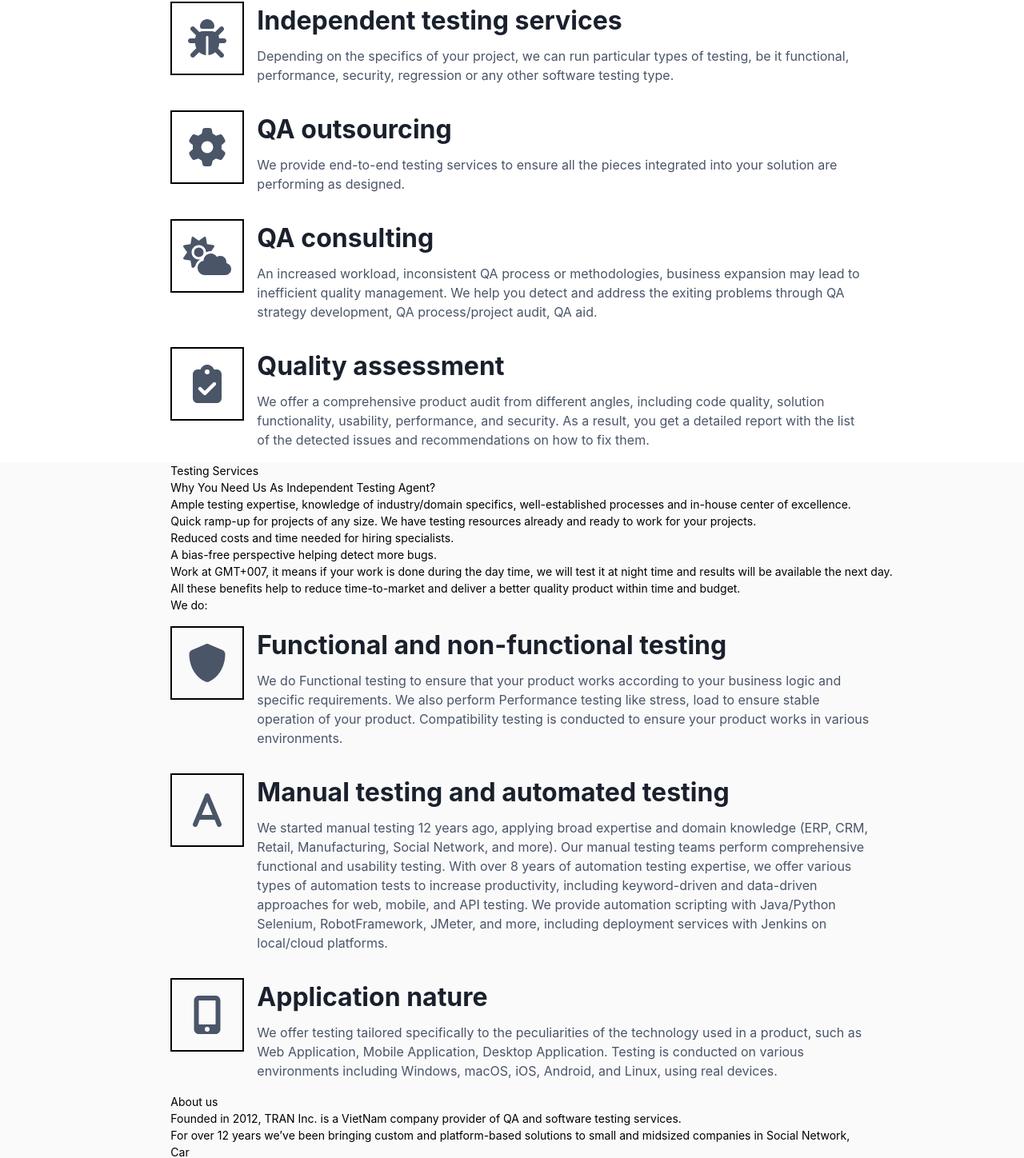
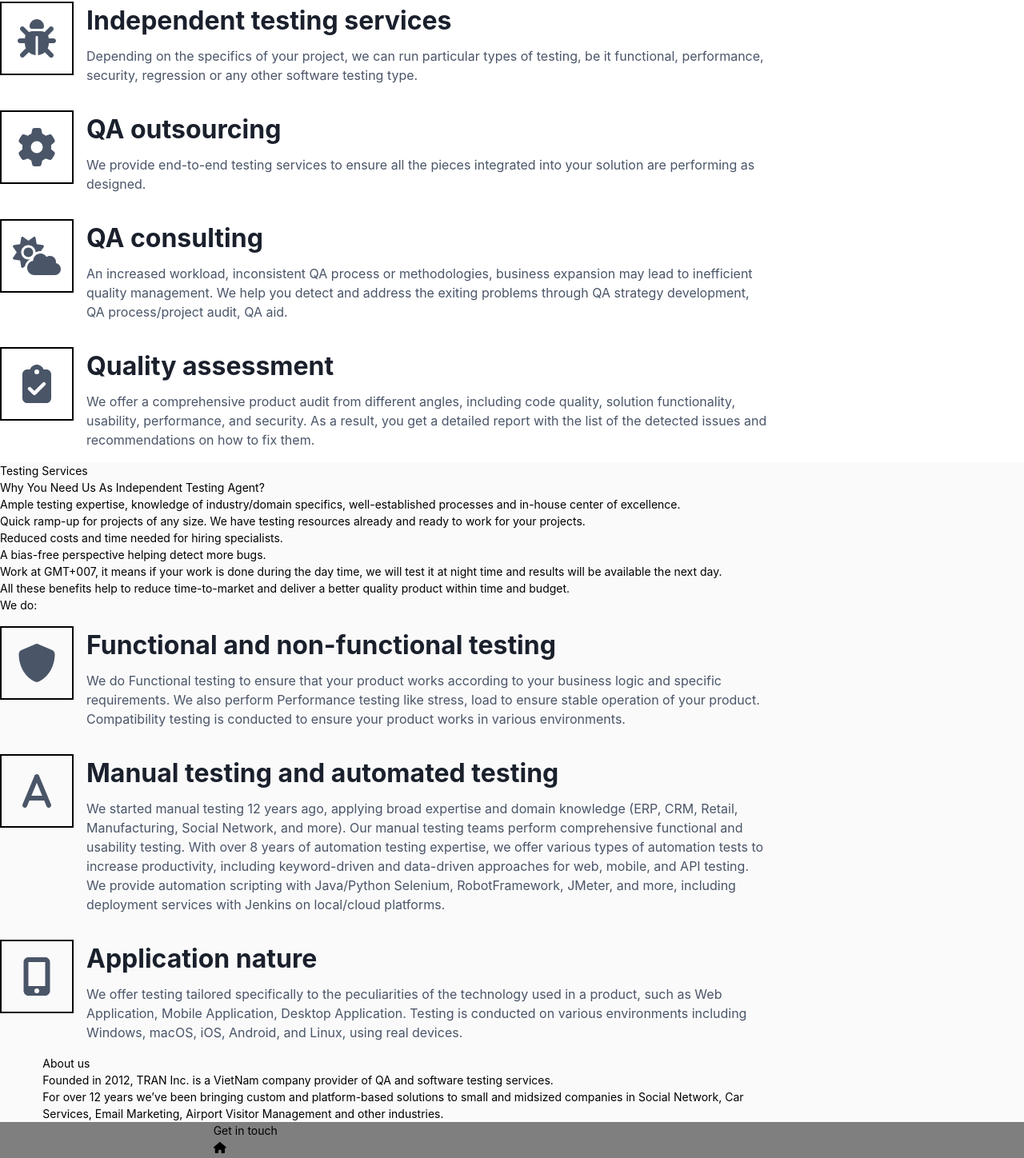
Before and after one commit to xuanphong230104/landingpage-traninc, a React (Vite) app: page / in a window 1280 px wide. Shown: the part 1357-2805 px from the top of the page at 80% size. Built offline with nearby package versions, Linux system fonts and the light colour scheme.

Commit message:
update structure of component

```diff
--- a/src/component/AboutUs/index.tsx
+++ b/src/component/AboutUs/index.tsx
@@ -4,8 +4,8 @@ import React from "react";
 const AboutUs: React.FC = () => {
   return (
     <>
-      <Row>
-        <Col span={16} offset={4}>
+      <Row justify={'center'}>
+        <Col xs={22} lg={22} xxl={24} >
           <div className=" pt-16">
             <div className="  w-fit mx-auto  ">
               <h2 className="  ml-2  text-3xl font-bold md:text-5xl">
--- a/src/component/Card/index.scss
+++ b/src/component/Card/index.scss
@@ -31,9 +31,9 @@
   padding-top: 1rem;
   padding-bottom: 1rem;
 
-
   &:hover {
-    .iconContainer, .textContainer {
+    .iconContainer,
+    .textContainer {
       animation: float 2s ease-in-out infinite;
     }
   }
@@ -56,11 +56,7 @@
   width: 92px;
   height: 92px;
   transition: all 0.3s ease;
-  border: 2px solid  ;
-
-
-
-
+  border: 2px solid;
 
   .dark .card & {
     background-color: rgba(255, 255, 255, 0.05);
@@ -97,14 +93,12 @@
   flex-direction: column;
   justify-content: flex-start;
   margin-left: 1rem;
-  margin-right: 2rem;
   line-height: 1.5;
   text-align: center;
   transition: all 0.3s ease;
 
   @media (min-width: 768px) {
     text-align: left;
-
   }
 }
 
@@ -128,7 +122,6 @@
   }
   @media (max-width: 768px) {
     font-size: 22px;
-
   }
 }
 
--- a/src/component/Offer/index.tsx
+++ b/src/component/Offer/index.tsx
@@ -11,8 +11,8 @@ import { Col, Row } from "antd";
 const Offer: React.FC = () => {
   return (
     <>
-      <Row>
-        <Col span={17} offset={4}>
+      <Row >
+        <Col xs={24} span={17}>
           <div className="p-6 w-fit mx-auto">
             {/* Title Section */}
             <h2 className="text-4xl pt-4 font-bold mb-6 lg:px-2 md:text-4xl lg:text-5xl">
--- a/src/component/TestingService/index.jsx
+++ b/src/component/TestingService/index.jsx
@@ -14,12 +14,12 @@ function TestingServices() {
 
   return (
     <>
-      <Row>
-        <Col span={17} offset={4}>
+      <Row justify={'center'}>
+        <Col xs={22} lg={24} span={17} >
           <div className=" ">
             {/* Title Section */}
             <div className="mx-auto w-fit ">
-              <h2 className="text-4xl pt-6 font-bold mb-6 md:text-4xl lg:px-8  lg:text-5xl ">
+              <h2 className="text-4xl pt-6 font-bold mb-6 md:text-4xl lg:px-8 md:px-0  lg:text-5xl ">
                 Testing Services
               </h2>
 
```
